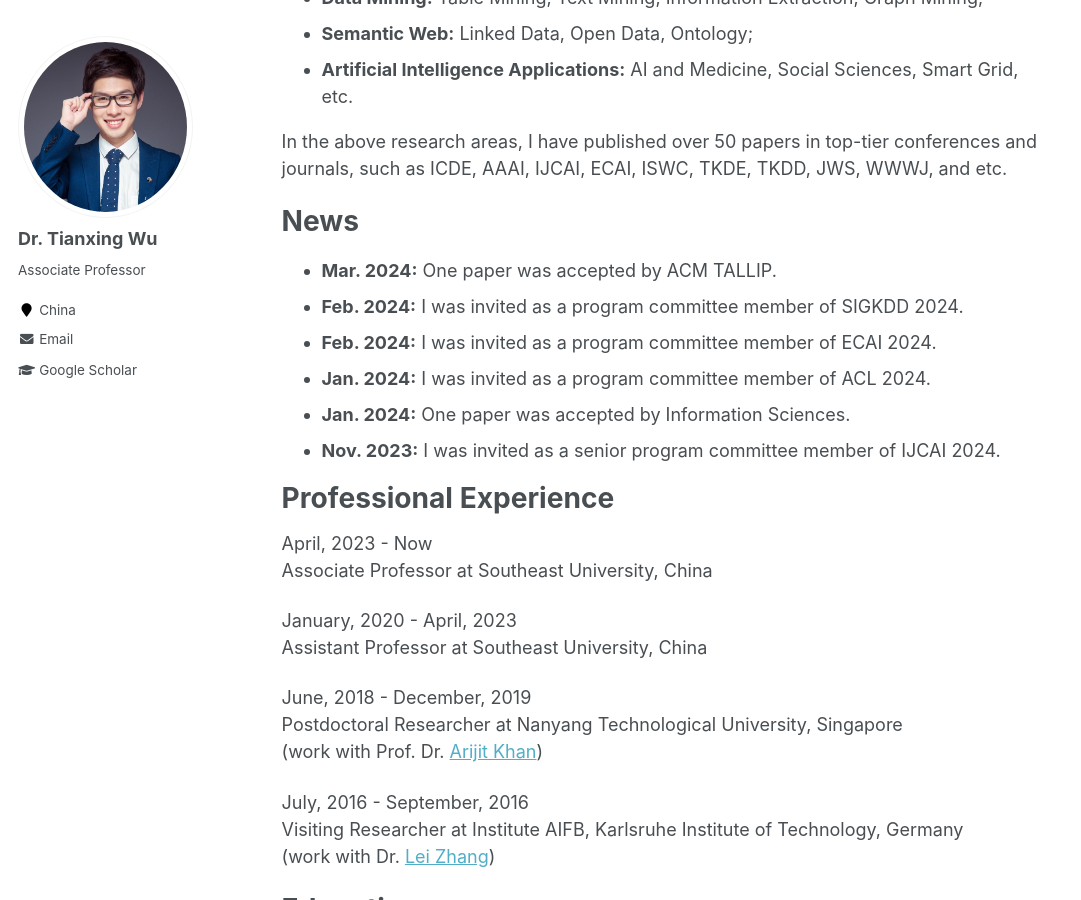
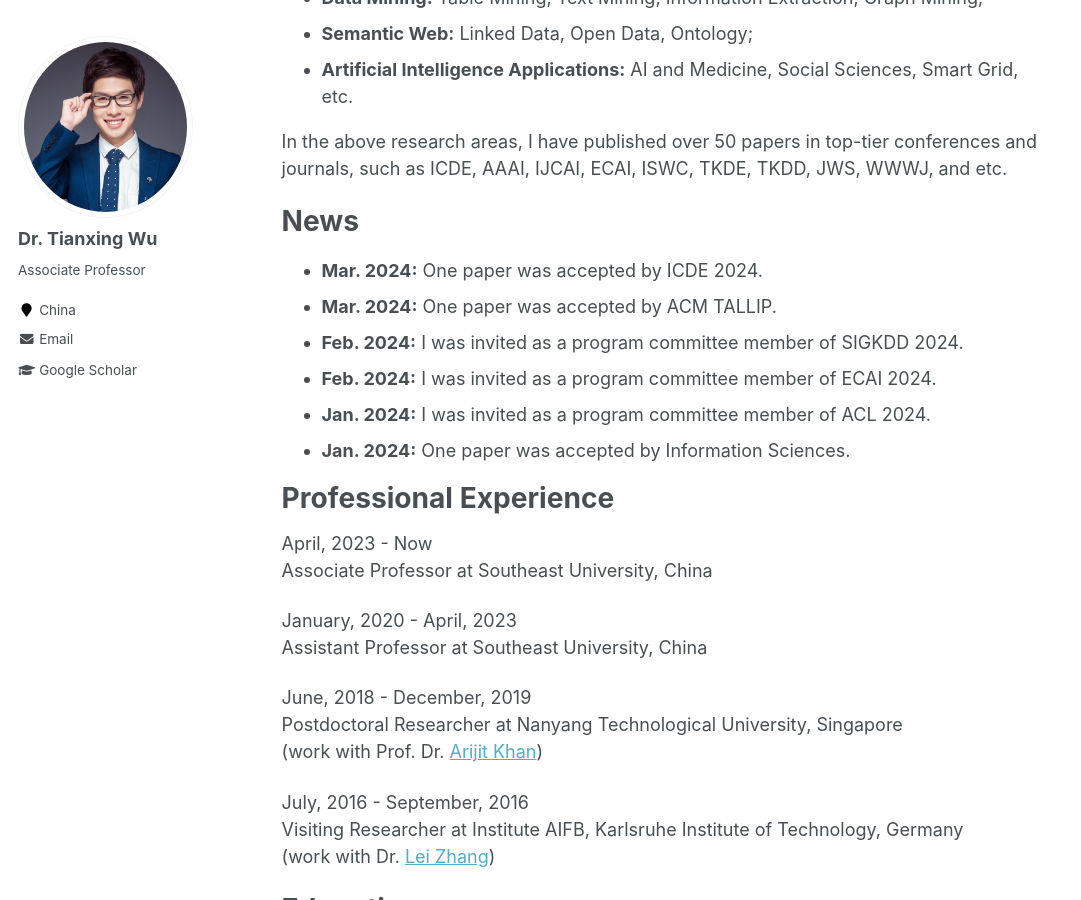
Before and after one commit to tianxing-wu/tianxing-wu.github.io, a Jekyll site: the page built from _pages/about.md, in a window 1280 px wide and 900 px high, scrolled down 380 px. Shown: the whole window, without its empty margins (0-1081 px from the left). Built offline with Jekyll 4.4.1, drawn with Linux system fonts in a browser that asks for light colours.

Commit message:
info update

```diff
--- a/_pages/about.md
+++ b/_pages/about.md
@@ -19,12 +19,12 @@ In the above research areas, I have published over 50 papers in top-tier confere
 
 News
 ======
+* **Mar. 2024:** One paper was accepted by ICDE 2024.
 * **Mar. 2024:** One paper was accepted by ACM TALLIP.
 * **Feb. 2024:** I was invited as a program committee member of SIGKDD 2024.
 * **Feb. 2024:** I was invited as a program committee member of ECAI 2024.
 * **Jan. 2024:** I was invited as a program committee member of ACL 2024.
 * **Jan. 2024:** One paper was accepted by Information Sciences.
-* **Nov. 2023:** I was invited as a senior program committee member of IJCAI 2024.
 
 Professional Experience
 ======
```
Also changed, not shown: _pages/selected_publications.md (+1 -0 lines), 1 other file.
